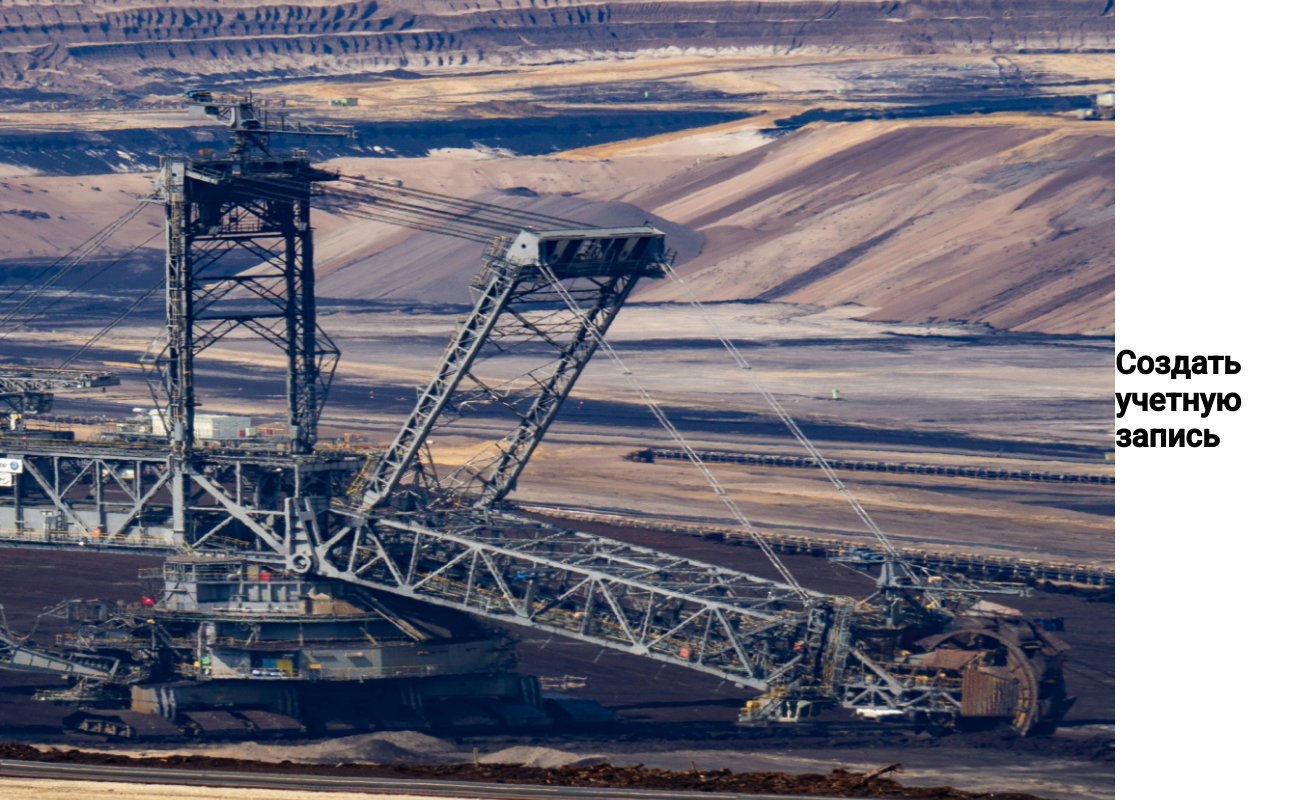
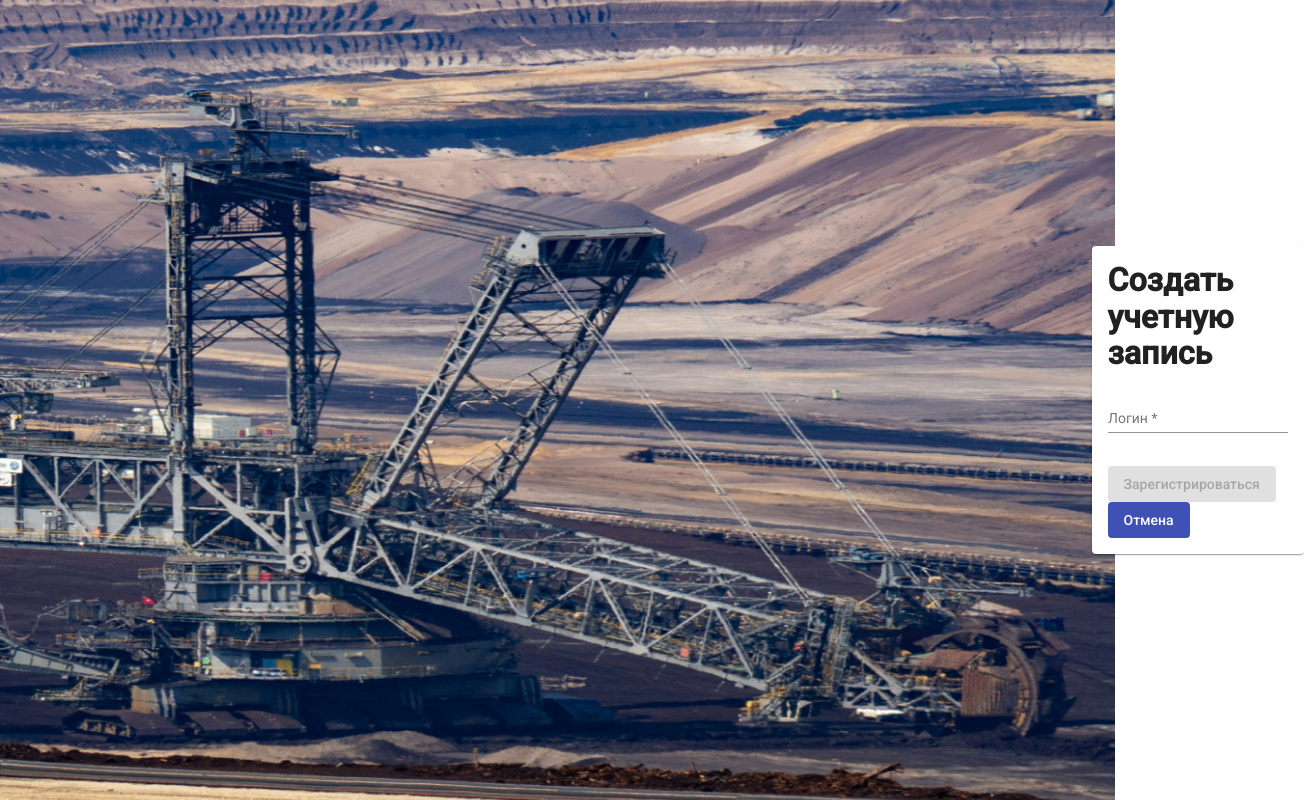
Before and after one commit to MaximZeb/enterprise-monitoring, an Angular app: page /auth in a window 1280 px wide. Shown: the whole page, 1304 px wide, since content can reach past the window. Built offline with nearby package versions, Linux system fonts and the light colour scheme.

Commit message:
feat(auth): добавли поля

```diff
--- a/src/app/feature/AuthModule/form-create-account/form-create-account.component.html
+++ b/src/app/feature/AuthModule/form-create-account/form-create-account.component.html
@@ -1,3 +1,44 @@
 <div class="container-new-account">
-    <h1>Создать учетную запись</h1>
+    <mat-card class="register-card">
+        <h1>Создать учетную запись</h1>
+        <form class="register-form-field" [formGroup]="registrationForm" (ngSubmit)="register()">
+            <mat-card-content class="register-cardcontent">
+                <mat-form-field class="register-formfield">
+                    <mat-label class="register-formlabel">Логин</mat-label>
+                    <input matInput class="register-form-input" formControlName="login" placeholder="Введите логин">
+                    <mat-hint class="register-formhint"
+                        *ngIf="registrationForm.controls['login'].invalid && registrationForm.controls['login'].touched">Логин
+                        обязателен</mat-hint>
+                </mat-form-field>
+                <!-- <mat-form-field class="register-formfield">
+                    <mat-label class="register-formlabel">Пароль</mat-label>
+                    <input matInput class="register-forminput" formControlName="password" type="password"
+                        placeholder="Введите пароль">
+                    <mat-hint class="register-formhint"
+                        *ngIf="registrationForm.controls['password'].invalid && registrationForm.controls['password'].touched">Пароль
+                        обязателен</mat-hint>
+                </mat-form-field>
+                <mat-form-field class="register-formfield">
+                    <mat-label class="register-formlabel">Имя</mat-label>
+                    <input matInput class="register-forminput" formControlName="name" placeholder="Введите имя">
+                    <mat-hint class="register-formhint"
+                        *ngIf="registrationForm.controls['name'].invalid && registrationForm.controls['name'].touched">Имя
+                        обязательно</mat-hint>
+                </mat-form-field>
+                <mat-form-field class="register-formfield">
+                    <mat-label class="register-formlabel">Фамилия</mat-label>
+                    <input matInput class="register-forminput" formControlName="surname" placeholder="Введите фамилию">
+                    <mat-hint class="register-formhint"
+                        *ngIf="registrationForm.controls['surname'].invalid && registrationForm.controls['surname'].touched">Фамилия
+                        обязательна</mat-hint>
+                </mat-form-field> -->
+            </mat-card-content>
+            <div class="button-container">
+                <button mat-flat-button type="submit" class="register-form__button" [disabled]="!registrationForm.valid"
+                    color="primary">Зарегистрироваться</button>
+                <button mat-flat-button type="" class="register-form__button" (click)="cancel()"
+                    color="primary">Отмена</button>
+            </div>
+        </form>
+    </mat-card>
 </div>
--- a/src/app/feature/AuthModule/form-create-account/form-create-account.component.scss
+++ b/src/app/feature/AuthModule/form-create-account/form-create-account.component.scss
@@ -8,7 +8,7 @@
 .container-new-account {
     display: flex;
     flex-direction: column;
-    width: 392px;
+    width: 410px;
     align-items: center;
     justify-content: center;
 }
--- a/src/app/feature/AuthModule/form-create-account/form-create-account.component.ts
+++ b/src/app/feature/AuthModule/form-create-account/form-create-account.component.ts
@@ -1,4 +1,5 @@
 import { Component, OnInit } from '@angular/core';
+import { FormControl, FormGroup, Validators } from '@angular/forms';
 
 @Component({
   selector: 'form-create-account',
@@ -6,6 +7,26 @@ import { Component, OnInit } from '@angular/core';
   styleUrls: ['./form-create-account.component.scss']
 })
 export class FormCreateAccountComponent implements OnInit {
+  public registrationForm: FormGroup = new FormGroup({
+    login: new FormControl('', Validators.required),
+    name: new FormControl('', Validators.required),
+    surname: new FormControl('', Validators.required),
+    dateOfBirth: new FormControl('', Validators.required),
+    aboutMe: new FormControl(),
+    gender: new FormControl('', Validators.required),
+    email: new FormControl('', Validators.required),
+    password: new FormControl('', Validators.required),
+  });
+
+  public register(): void {
+    if (this.registrationForm.valid) {
+      console.log(this.registrationForm.value);
+    }
+  };
+
+  public cancel(): void {
+    this.registrationForm.reset();
+  }
 
   constructor() { }
 
```
Also changed, not shown: src/app/feature/AuthModule/auth.module.ts (+14 -0 lines).
